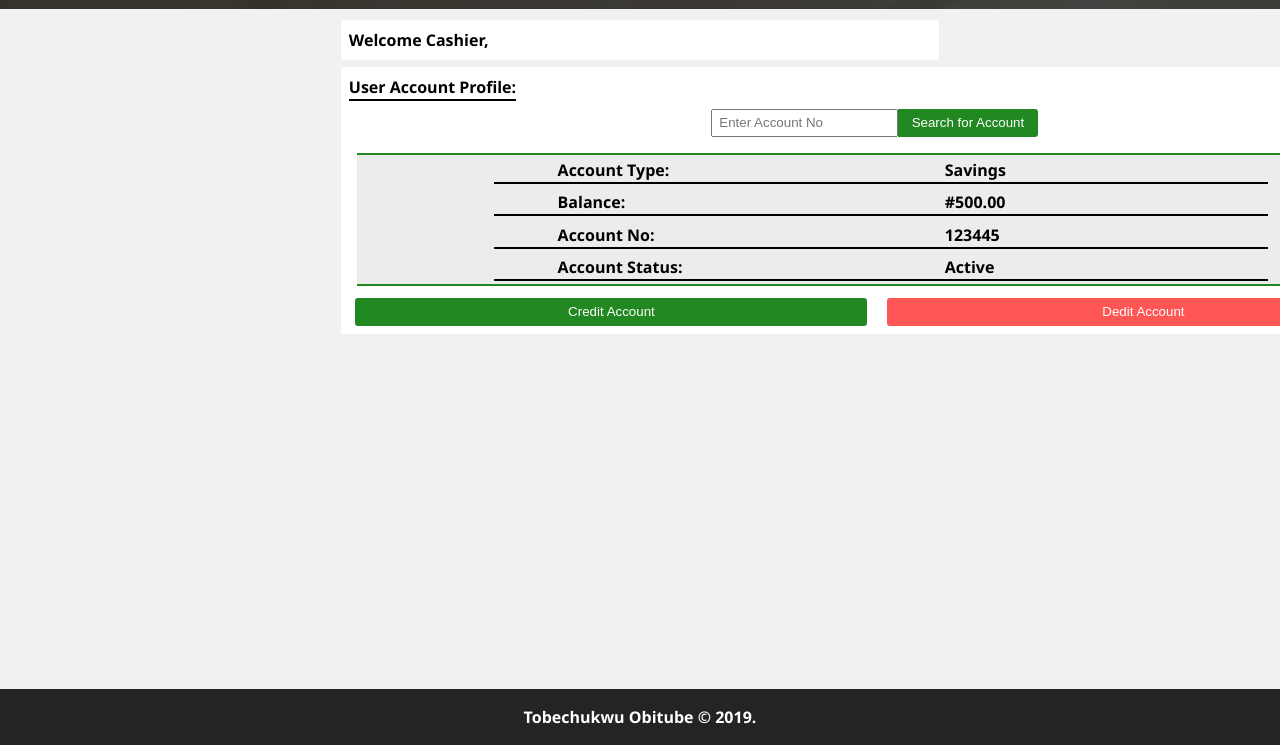
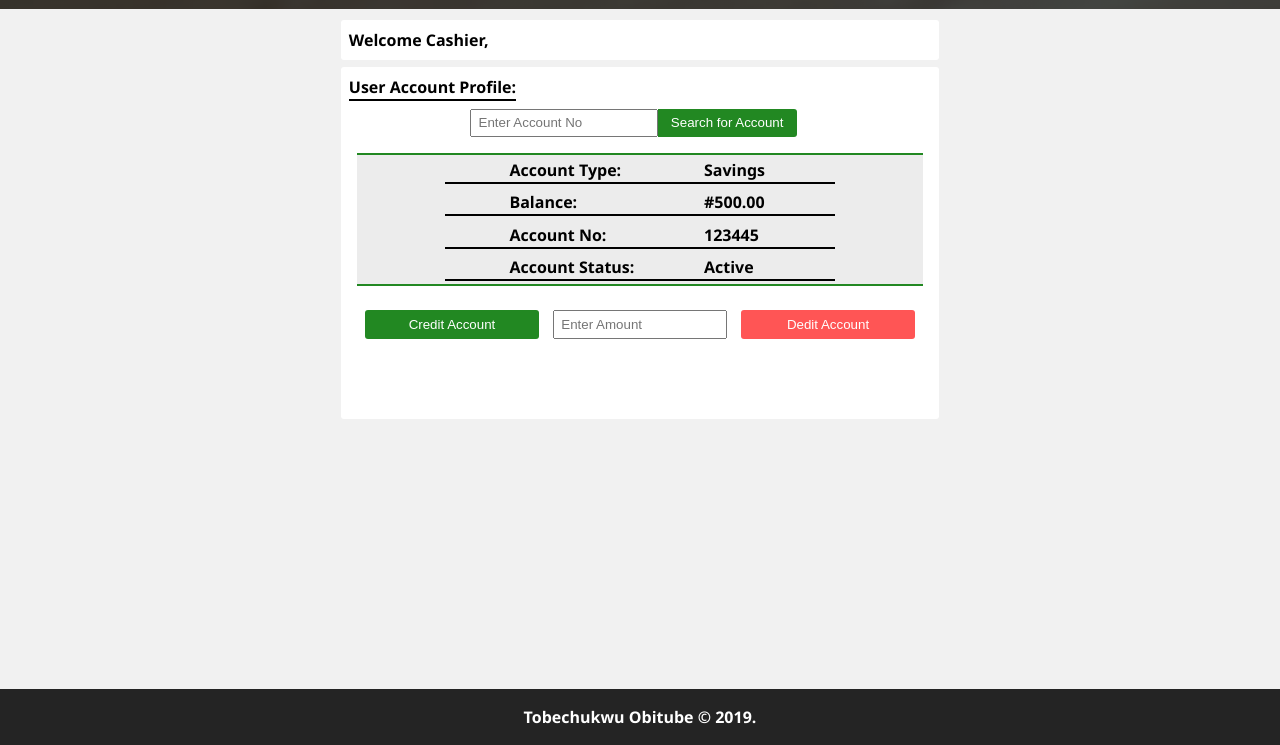
Before and after one commit to tohbay/Banka, a plain HTML site: page UI/assets/pages/transaction.html in a window 1280 px wide. Shown: the part 55-800 px from the top of the page. Drawn offline with Linux system fonts and the light colour scheme; files whose address does not match are found by name.

Commit message:
[Feature #164983499]: add cashier amount input box button [Delivers #164983499]

```diff
--- a/UI/assets/css/transaction.css
+++ b/UI/assets/css/transaction.css
@@ -99,7 +99,7 @@ align-items: center;
   border-bottom-left-radius: 0;
 }
 
-.search-one input[type=text] {
+.transaction-inputBox {
   padding-left: 0.5em;
 }
 
@@ -113,9 +113,10 @@ align-items: center;
   justify-content: center;
 }
 
-.cashier-btn {
-  width: 40vw;
-  margin-left: 0.5em;
+.cashier-btn,
+.transaction-amount {
+  width: 30%;
+  margin: 0 0.5em;
 }
 
 .debit-account {
--- a/UI/assets/pages/transaction.html
+++ b/UI/assets/pages/transaction.html
@@ -36,7 +36,7 @@
               <div class="client-items account-summary">
                   <p>User Account Profile:</p>
                   <div class="search-one">
-                        <input type="text" placeholder="Enter Account No"><button class="client-btn">Search for Account</button>
+                        <input type="text" class="transaction-inputBox" placeholder="Enter Account No"><button class="client-btn">Search for Account</button>
                       </div>
               <div class="client-items account-actions user-detail">
                 <div class="account-profile-details">
@@ -58,8 +58,11 @@
                     </div>
                   </div>
                 </div>
+                <div class="search-one">
+                </div>
                 <div class="client-item cashier-actions">
-                  <button id="view-transactions" class="client-btn cashier-btn credit-account">Credit Account</button>
+                    <button id="view-transactions" class="client-btn cashier-btn credit-account">Credit Account</button>
+                    <input type="text" class="transaction-inputBox transaction-amount" placeholder="Enter Amount">
                   <button id="view-transactions" class="client-btn cashier-btn debit-account">Dedit Account</button>
                 </div>
           </div>
```
Also changed, not shown: 1 other file.
